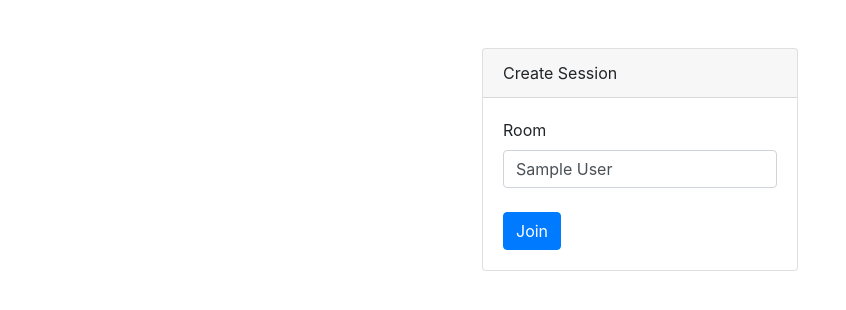
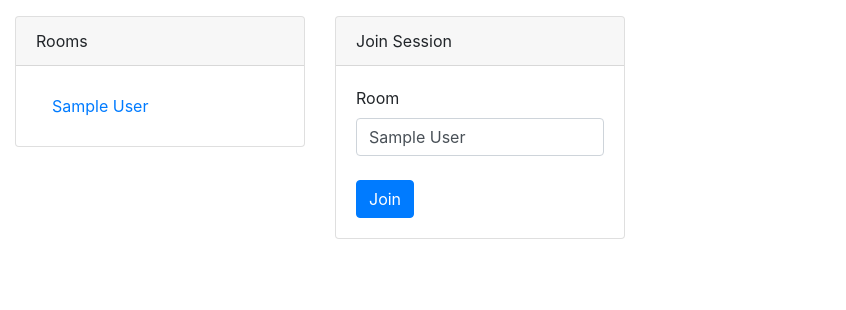
Before and after one commit to CsharpLassi/OnlineBlackBoard, a Flask app: page /blackboard/ in a window 1280 px wide. Shown: the part 56-366 px from the top of the page, without its empty margins (0-846 px from the left). Run offline with Flask 2, Linux system fonts and the light colour scheme; a user stored in the database is signed in; tables that the repository leaves empty hold one stand-in row (values such as "Sample post"); parts of the project's set-up code (start-up, migrations or seed data) failed here and were passed over; some libraries are stand-ins or nearby versions.

Commit message:
Fix: Some Bugs

```diff
--- a/src/obb/blackboard/events.py
+++ b/src/obb/blackboard/events.py
@@ -10,7 +10,6 @@ from .decorators import convert, to_form_dict, event_login_required
 from .ext import namespace, bb_session_manager
 
 from .models import BlackboardRoom
-from .msg import *
 
 from ..ext import socket, db
 
--- a/src/obb/blackboard/messages/base_messages.py
+++ b/src/obb/blackboard/messages/base_messages.py
@@ -1,4 +1,5 @@
 from dataclasses import dataclass
+from typing import Optional
 
 from .base_data_class import BaseDataClass
 
@@ -9,7 +10,9 @@ from obb.blackboard.components.session_manager import BlackBoardSessionToken
 class BaseRequestMessage(BaseDataClass):
     token: str
 
-    def get_session(self) -> BlackBoardSessionToken:
+    def get_session(self) -> Optional[BlackBoardSessionToken]:
+        if not self.token:
+            return None
         return BlackBoardSessionToken.decode(self.token)
 
     session = property(get_session)
--- a/src/obb/blackboard/models.py
+++ b/src/obb/blackboard/models.py
@@ -45,10 +45,12 @@ class BlackboardRoom(db.Model):
         if isinstance(user, int):
             user = User.get(user)
 
-        if not user:
+        if not user and current_user.is_authenticated:
             user = current_user
 
-        if user.id == self.creator_id:
+        user_id = 0 if not user else user.id
+
+        if user_id == self.creator_id:
             return True
 
         if self.visibility == 'public':
@@ -76,14 +78,24 @@ class BlackboardRoom(db.Model):
         return query_fullname.first()
 
     @staticmethod
-    def get_rooms(user=None) -> Iterator[BlackboardRoom]:
+    def get_rooms(user=None, public=False) -> Iterator[BlackboardRoom]:
         from flask_login import current_user
         from ..users.models import User
 
         if isinstance(user, int):
             user = User.get(user)
 
-        if not user:
+        if not user and current_user and current_user.is_authenticated:
             user = current_user
 
-        return BlackboardRoom.query.filter_by(creator_id=user.id).all()
+        user_id = 0 if not user else user.id
+
+        f_query = BlackboardRoom.query
+
+        if not public:
+            f_query = f_query.filter(BlackboardRoom.creator_id == user_id)
+        else:
+            f_query = f_query.filter(or_(BlackboardRoom.creator_id == user_id,
+                                         BlackboardRoom.visibility == 'public'))
+
+        return f_query.all()
--- a/src/obb/blackboard/msg.py
+++ /dev/null
@@ -1,5 +0,0 @@
-from .messages.base_messages import *
-from .messages.datas import UserData
-
-from dataclasses import dataclass
-from typing import List
--- a/src/obb/blackboard/views.py
+++ b/src/obb/blackboard/views.py
@@ -4,7 +4,6 @@ from flask_login import login_required, current_user
 from ..ext import db
 
 from .ext import namespace, bb_session_manager
-from .decorators import check_room
 from .models import BlackboardRoom
 
 bp = Blueprint('blackboard', __name__, url_prefix=namespace)
@@ -24,24 +23,67 @@ def home():
 
         session['room_name'] = room_name
 
-        bb_session = bb_session_manager.create_session(room_id=room.id)
+        return redirect(
+            url_for('blackboard.link'))
 
-        return redirect(
-            url_for('blackboard.mode_blackboard', session=bb_session.to_token_string()))
-
+    rooms = BlackboardRoom.get_rooms(public=True)
     form.room_name.data = session.get('room_name')
-    return render_template('blackboard/home.html', form=form)
+    return render_template('blackboard/home.html', form=form, rooms=rooms)
 
 
-@bp.route('/show', methods=['GET', 'POST'])
-@check_room('blackboard.home')
-def mode_blackboard(room: BlackboardRoom = None):
-    return render_template('blackboard/mode_blackboard.html', room=room)
+@bp.route('/link/<room_id>', methods=['GET', 'POST'])
+def link(room_id: str):
+    room = BlackboardRoom.get(room_id)
+    if not room:
+        flash('room does not exist')
+        return redirect('blackboard.home')
+
+    if not room.can_join():
+        flash('not allowed')
+        return redirect('blackboard.home')
+
+    bb_session = bb_session_manager.create_session(room_id=room.id)
+
+    if current_user and current_user.is_authenticated:
+        if current_user.id == room.creator_id:
+            return redirect(url_for('blackboard.link_user', room_id=room.id))
+
+    return render_template('blackboard/mode_blackboard.html',
+                           room=room,
+                           bb_session=bb_session)
 
 
-@bp.route('/connectTo', methods=['GET', 'POST'])
+@bp.route('/linkUser/<room_id>', methods=['GET', 'POST'])
 @login_required
-def connect_to():
+def link_user(room_id: str):
+    from .forms import RoomSettings
+
+    room = BlackboardRoom.get(room_id)
+
+    if room.creator_id != current_user.id:
+        flash('you have no access to the page')
+        return redirect('blackboard.home')
+
+    edit_form = RoomSettings()
+    if edit_form.validate_on_submit():
+        room.draw_height = int(edit_form.height.data)
+        room.visibility = edit_form.visibility.data
+        db.session.commit()
+        return redirect(url_for('blackboard.link_user', room_id=room.id))
+    else:
+        edit_form.height.data = room.draw_height
+        edit_form.visibility.data = room.visibility
+
+    bb_session = bb_session_manager.create_session(room_id=room.id)
+    return render_template('blackboard/mode_user.html',
+                           room=room,
+                           bb_session=bb_session,
+                           edit_form=edit_form)
+
+
+@bp.route('/rooms', methods=['GET', 'POST'])
+@login_required
+def list_rooms():
     from .forms import CreateRoomForm
 
     create_form = CreateRoomForm()
@@ -63,42 +105,9 @@ def connect_to():
         db.session.add(room)
         db.session.commit()
 
-        return redirect(url_for('blackboard.connect_to_room', room_id=room.id))
+        return redirect(url_for('blackboard.link', room_id=room.id))
 
     rooms = BlackboardRoom.get_rooms()
-    return render_template('blackboard/connect_to.html',
+    return render_template('blackboard/rooms.html',
                            create_form=create_form,
                            rooms=rooms)
-
-
-@bp.route('/connectTo/<room_id>', methods=['GET', 'POST'])
-@login_required
-def connect_to_room(room_id: str):
-    room = BlackboardRoom.get(room_id)
-    if not room or not room.can_join():
-        flash('room does not exist')
-        return redirect(url_for('blackboard.connect_to'))
-
-    bb_session = bb_session_manager.create_session(room_id=room.id)
-
-    return redirect(
-        url_for('blackboard.mode_user', session=bb_session.to_token_string()))
-
-
-@bp.route('/link', methods=['GET', 'POST'])
-@login_required
-@check_room('blackboard.connect_to')
-def mode_user(room: BlackboardRoom):
-    from .forms import RoomSettings
-
-    edit_form = RoomSettings()
-    if edit_form.validate_on_submit():
-        room.draw_height = int(edit_form.height.data)
-        room.visibility = edit_form.visibility.data
-        db.session.commit()
-        return redirect(url_for('blackboard.link_to', room_id=room.id))
-    else:
-        edit_form.height.data = room.draw_height
-        edit_form.visibility.data = room.visibility
-
-    return render_template('blackboard/mode_user.html', room=room, edit_form=edit_form)
--- a/src/obb/static/blackboard/connection.js
+++ b/src/obb/static/blackboard/connection.js
@@ -1,15 +1,15 @@
 $(document).ready(function () {
 
     let socket = io.connect('/blackboard');
+    let token = $('meta[name=session-token]').attr("content");
     $.socket = socket;
     $(document).trigger('socket:ready', socket)
 
     socket.on('connect', function () {
         $('#status').text('Connected');
 
-        let session_token = $.urlParam('session');
-        if (session_token)
-            socket.emit('room:join', {token: session_token});
+        if (token)
+            socket.emit('room:join', {token: token});
     });
 
     socket.on('disconnect', function () {
--- a/src/obb/static/blackboard/draw.js
+++ b/src/obb/static/blackboard/draw.js
@@ -1,4 +1,6 @@
 $(document).ready(function () {
+    let token = $('meta[name=session-token]').attr("content");
+
     const canvas = document.querySelector('#contentSketchpad');
     $.sketchpad = new Atrament(canvas);
     $.sketchpad.recordStrokes = true;
@@ -17,12 +19,11 @@ $(document).ready(function () {
     });
 
     $.sketchpad.addEventListener('strokerecorded', ({stroke}) => {
-        let session = $.urlParam('session');
         for (var i = 0; i < stroke.points.length; i++) {
             stroke.points[i].x /= $.sketchpad.width
             stroke.points[i].y /= $.sketchpad.height
         }
-        $.socket.emit('room:update:draw', {token: session, stroke: stroke});
+        $.socket.emit('room:update:draw', {token: token, stroke: stroke});
     });
 
 
--- a/src/obb/static/blackboard/user.js
+++ b/src/obb/static/blackboard/user.js
@@ -1,17 +1,18 @@
 var oldVal = "";
 $(document).ready(function () {
+
+    let token = $('meta[name=session-token]').attr("content");
+
     $("#board").on("change keyup paste", function () {
         var currentVal = $(this).val();
         if (currentVal === oldVal)
             return
-        let token = $.urlParam('session');
 
         oldVal = currentVal;
         $.socket.emit('room:update:content', {'token': token, 'raw_text': currentVal})
     });
 
     $('form#roomEdit').submit(function (event) {
-        let token = $.urlParam('session');
         $.socket.emit('room:update:settings',
             {
                 'token': token,
--- a/src/obb/templates/blackboard/home.html
+++ b/src/obb/templates/blackboard/home.html
@@ -2,14 +2,32 @@
 {% from 'form.html' import show_form %}
 
 {% block col %}
-    <div class="col-auto">
-        <div class="card mt-5">
+    <div class="col-3 mt-3">
+        <div class="card">
+            <div class="card-header">Rooms</div>
+            <div class="card-body">
+                <ul id="roomList" class="nav flex-column">
+                    {% for room in rooms %}
+                        <li id="room-{{ room.room_id }}" class="nav-item">
+                            <a class="nav-link"
+                               href="{{ url_for('blackboard.link',room_id=room.id) }}">{{ room.full_name }}</a>
+                        </li>
+                    {% endfor %}
+                </ul>
+            </div>
+        </div>
+    </div>
+    <div class="col-3">
+        <div class="card mt-3">
             <div class="card-header">
-                Create Session
+                Join Session
             </div>
             <div class="card-body">
                 {{ show_form(form) }}
             </div>
         </div>
     </div>
+    <div class="col">
+
+    </div>
 {% endblock %}
--- a/src/obb/templates/blackboard/layout.html
+++ b/src/obb/templates/blackboard/layout.html
@@ -1,4 +1,10 @@
 {% extends 'layout.html' %}
+
+{% block meta %}
+    {% if bb_session %}
+        <meta content="{{ bb_session.to_token_string() }}" name="session-token"/>
+    {% endif %}
+{% endblock %}
 
 {% block navbar_right %}
     <li class="nav-item">
--- a/src/obb/templates/layout.html
+++ b/src/obb/templates/layout.html
@@ -2,6 +2,10 @@
 <html lang="en">
 <head>
     <meta charset="UTF-8">
+
+    {% block meta %}
+    {% endblock %}
+
     <title>Online Blackboard</title>
 
     <link rel="stylesheet" href="{{ url_for('static', filename='components/bootstrap/dist/css/bootstrap.css') }}">
@@ -37,7 +41,7 @@
                 </li>
                 {% if current_user and current_user.is_authenticated %}
                     <li class="nav-item">
-                        <a class="nav-link" href="{{ url_for('blackboard.connect_to') }}">Connect to
+                        <a class="nav-link" href="{{ url_for('blackboard.list_rooms') }}">Connect to
                         </a>
                     </li>
                     {% if current_user.is_admin %}
--- a/src/obb/templates/public/register.html
+++ b/src/obb/templates/public/register.html
@@ -1,8 +1,8 @@
 {% extends 'layout.html' %}
 {% from 'form.html' import show_form %}
 
-{% block content %}
-    <div class="mt-5">
+{% block col %}
+    <div class="col-3 mt-5">
         <div class="card">
             <div class="card-header">Register</div>
             <div class="card-body">
```
Also changed, not shown: src/obb/blackboard/components/session_manager.py (+4 -4 lines), src/obb/blackboard/decorators.py (+10 -34 lines), src/obb/templates/blackboard/rooms.html (renamed from src/obb/templates/blackboard/connect_to.html).
